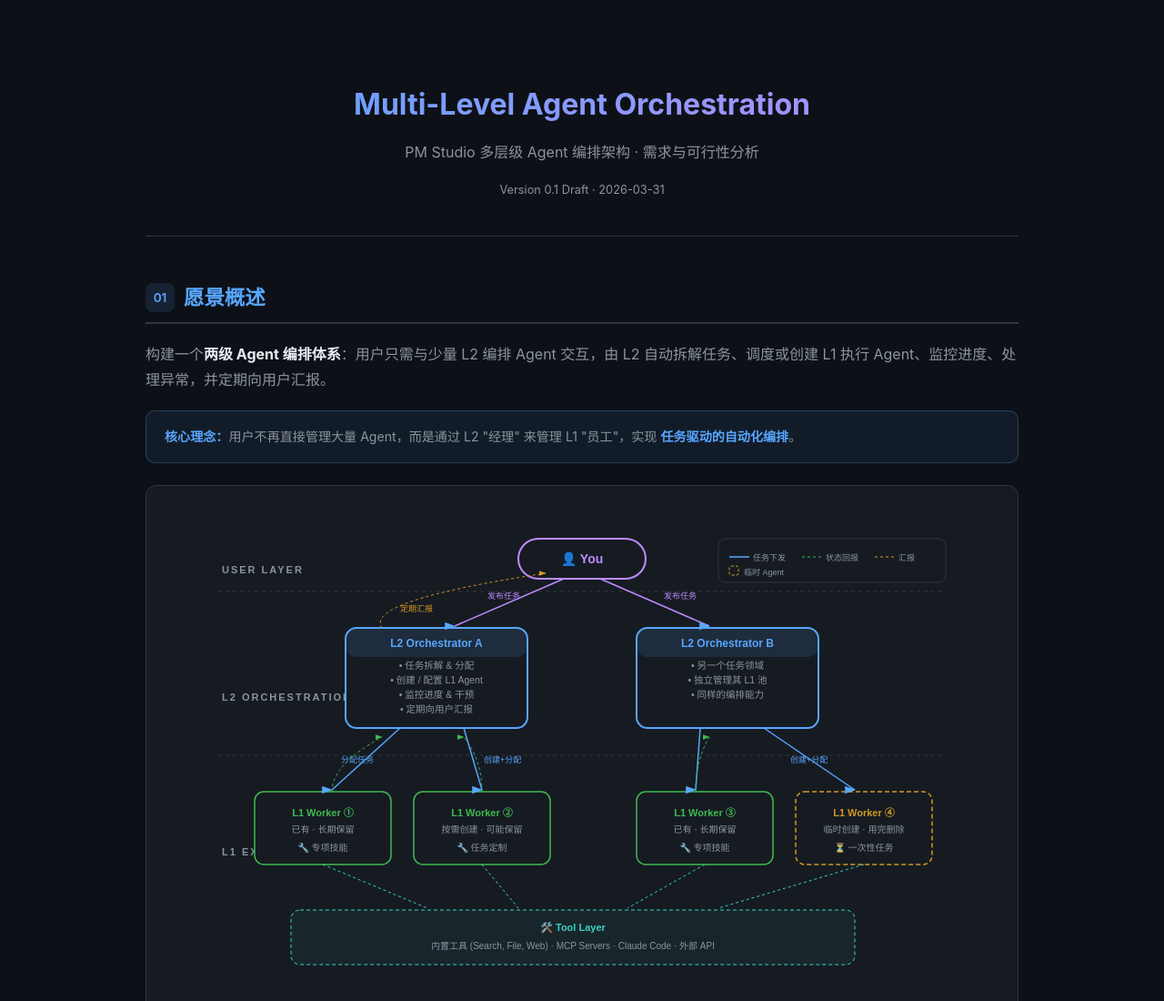
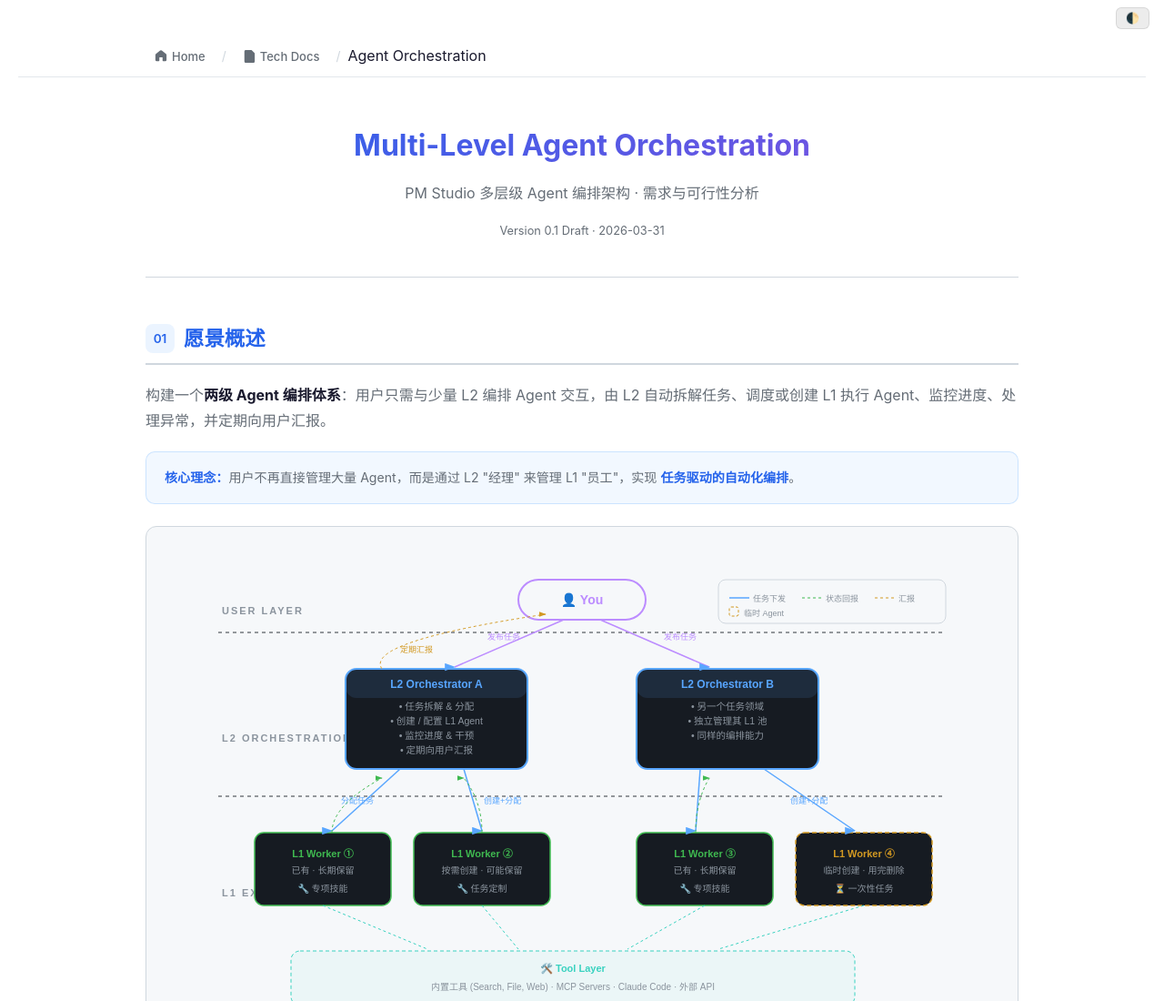
Before and after one commit to zhousen99-gif/aaron-notes, a website: page docs/agent-orchestration/index.html in a window 1280 px wide. Shown: the top 1100 px of the page at 91% size. Drawn offline with Linux system fonts and the light colour scheme.

Commit message:
fix: add back nav bar, theme toggle and light mode support to agent-orchestration page

```diff
--- a/docs/agent-orchestration/index.html
+++ b/docs/agent-orchestration/index.html
@@ -273,8 +273,92 @@
   li { color: var(--text-secondary); margin-bottom: 6px; font-size: 0.9rem; }
   li strong { color: var(--text); }
 </style>
+
+<style id="injected-theme">
+  /* Light theme override */
+  [data-theme="light"] {
+    --bg: #ffffff !important;
+    --surface: #f6f8fa !important;
+    --surface-hover: #eef1f5 !important;
+    --border: #d0d7de !important;
+    --text: #1a1a2e !important;
+    --text-secondary: #656d76 !important;
+    --accent-blue: #2563eb !important;
+    --accent-green: #1a7f37 !important;
+    --accent-red: #cf222e !important;
+    --accent-orange: #bf8700 !important;
+    --accent-purple: #8250df !important;
+    --accent-cyan: #0e7490 !important;
+  }
+  [data-theme="light"] body { background: #ffffff !important; color: #1a1a2e !important; }
+  [data-theme="light"] .doc-nav { background: rgba(255,255,255,0.85) !important; border-bottom-color: rgba(208,215,222,0.6) !important; }
+  [data-theme="light"] .doc-nav a { color: #656d76 !important; }
+  [data-theme="light"] .doc-nav a:hover { color: #1a1a2e !important; background: rgba(0,0,0,0.04) !important; }
+  [data-theme="light"] .doc-nav .sep { color: #d0d7de !important; }
+  [data-theme="light"] .doc-nav .current { color: #1a1a2e !important; }
+  [data-theme="light"] th { background: #f6f8fa !important; color: #1a1a2e !important; }
+  [data-theme="light"] td { border-bottom-color: #d0d7de !important; }
+  [data-theme="light"] tr:hover td { background: rgba(37,99,235,0.04) !important; }
+  [data-theme="light"] .badge { filter: saturate(0.8); }
+
+  /* Theme toggle bar */
+  .doc-controls {
+    position: fixed; top: 8px; right: 16px; z-index: 1000;
+    display: flex; gap: 6px; align-items: center;
+  }
+  .doc-ctrl-btn {
+    display: inline-flex; align-items: center; justify-content: center;
+    background: rgba(128,128,128,0.15); backdrop-filter: blur(8px);
+    border: 1px solid rgba(128,128,128,0.2); border-radius: 6px;
+    padding: 4px 10px; cursor: pointer; color: inherit;
+    font-size: 12px; font-weight: 600; text-decoration: none; transition: all 0.2s;
+  }
+  .doc-ctrl-btn:hover { background: rgba(128,128,128,0.25); }
+</style>
 </head>
 <body>
+
+<style>
+.doc-nav {
+  position: sticky; top: 0; z-index: 999;
+  background: rgba(13,17,23,0.85);
+  backdrop-filter: blur(12px);
+  border-bottom: 1px solid rgba(48,54,61,0.6);
+  padding: 0 24px;
+}
+.doc-nav-inner {
+  max-width: 960px; margin: 0 auto;
+  display: flex; align-items: center;
+  height: 44px; gap: 6px;
+  font-family: -apple-system, BlinkMacSystemFont, 'Segoe UI', sans-serif;
+}
+.doc-nav a {
+  display: inline-flex; align-items: center; gap: 5px;
+  color: #8b949e; text-decoration: none;
+  font-size: 13px; font-weight: 500;
+  padding: 4px 10px; border-radius: 6px;
+  transition: all 0.15s;
+}
+.doc-nav a:hover { color: #e6edf3; background: rgba(255,255,255,0.06); }
+.doc-nav .sep { color: #30363d; font-size: 14px; margin: 0 2px; user-select: none; }
+.doc-nav .current { color: #e6edf3; }
+</style>
+
+<nav class="doc-nav">
+  <div class="doc-nav-inner">
+    <a href="../../">
+      <svg viewBox="0 0 16 16" width="14" height="14" fill="currentColor"><path d="M6.906.664a1.749 1.749 0 012.188 0l5.25 4.2c.415.332.656.835.656 1.37v6.016A1.75 1.75 0 0113.25 14h-2.5a.75.75 0 01-.75-.75V9.5a.25.25 0 00-.25-.25h-3.5a.25.25 0 00-.25.25v3.75a.75.75 0 01-.75.75h-2.5A1.75 1.75 0 011 12.25V6.234c0-.535.241-1.038.656-1.37L6.906.664z"/></svg>
+      Home
+    </a>
+    <span class="sep">/</span>
+    <a href="../">
+      <svg viewBox="0 0 16 16" width="14" height="14" fill="currentColor"><path d="M2 1.75C2 .784 2.784 0 3.75 0h6.586c.464 0 .909.184 1.237.513l2.914 2.914c.329.328.513.773.513 1.237v9.586A1.75 1.75 0 0113.25 16h-9.5A1.75 1.75 0 012 14.25V1.75z"/></svg>
+      Tech Docs
+    </a>
+    <span class="sep">/</span>
+    <span class="current">Agent Orchestration</span>
+  </div>
+</nav>
 <div class="container">
 
   <!-- Header -->
@@ -813,5 +897,24 @@
   </div>
 
 </div><!-- /container -->
+
+<div class="doc-controls">
+  <button class="doc-ctrl-btn" id="docThemeToggle" title="Toggle theme">🌓</button>
+</div>
+<script>
+(function(){
+  var html = document.documentElement;
+  function setDocTheme(t) {
+    html.setAttribute('data-theme', t);
+    localStorage.setItem('docs-theme', t);
+  }
+  var s = localStorage.getItem('docs-theme') || localStorage.getItem('theme');
+  if (s) setDocTheme(s);
+  else if (!window.matchMedia('(prefers-color-scheme: dark)').matches) setDocTheme('light');
+  document.getElementById('docThemeToggle').addEventListener('click', function() {
+    setDocTheme(html.getAttribute('data-theme') === 'dark' ? 'light' : 'dark');
+  });
+})();
+</script>
 </body>
 </html>
```
